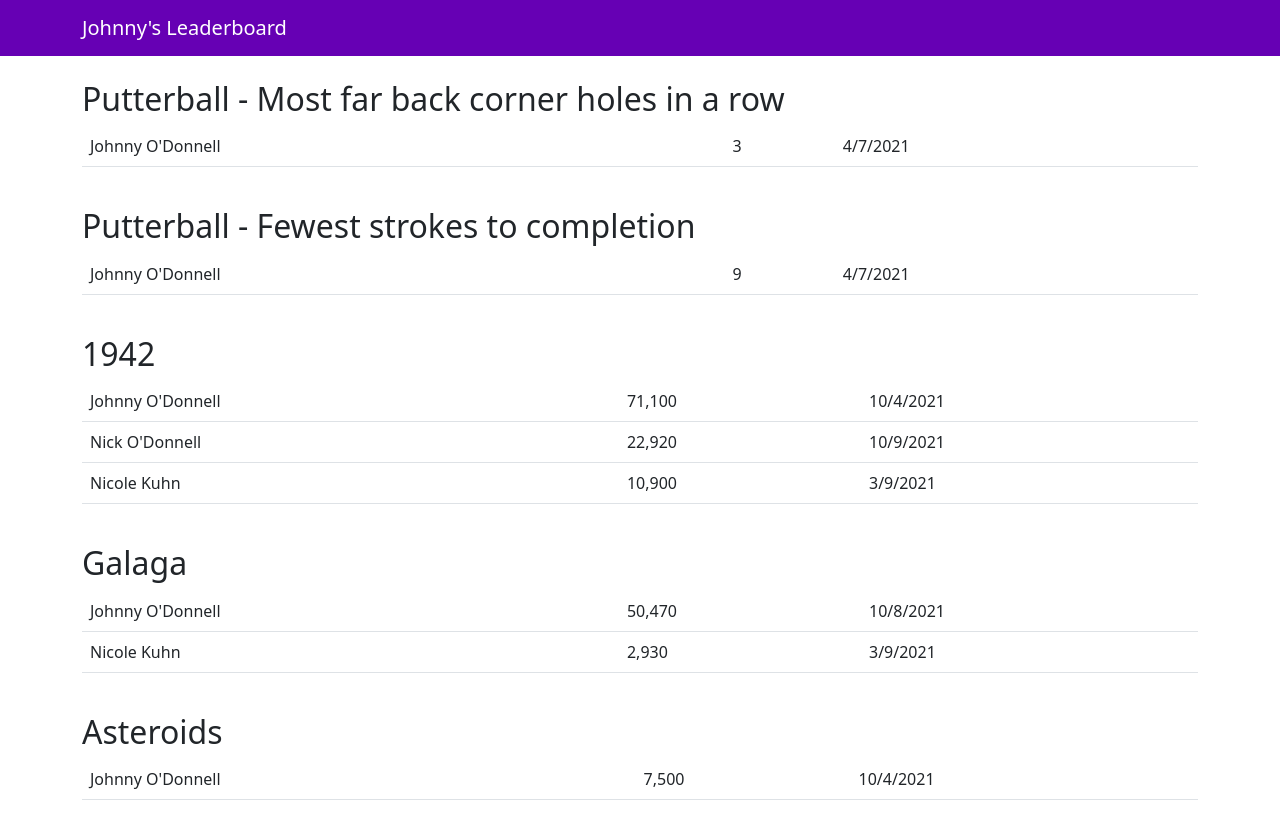
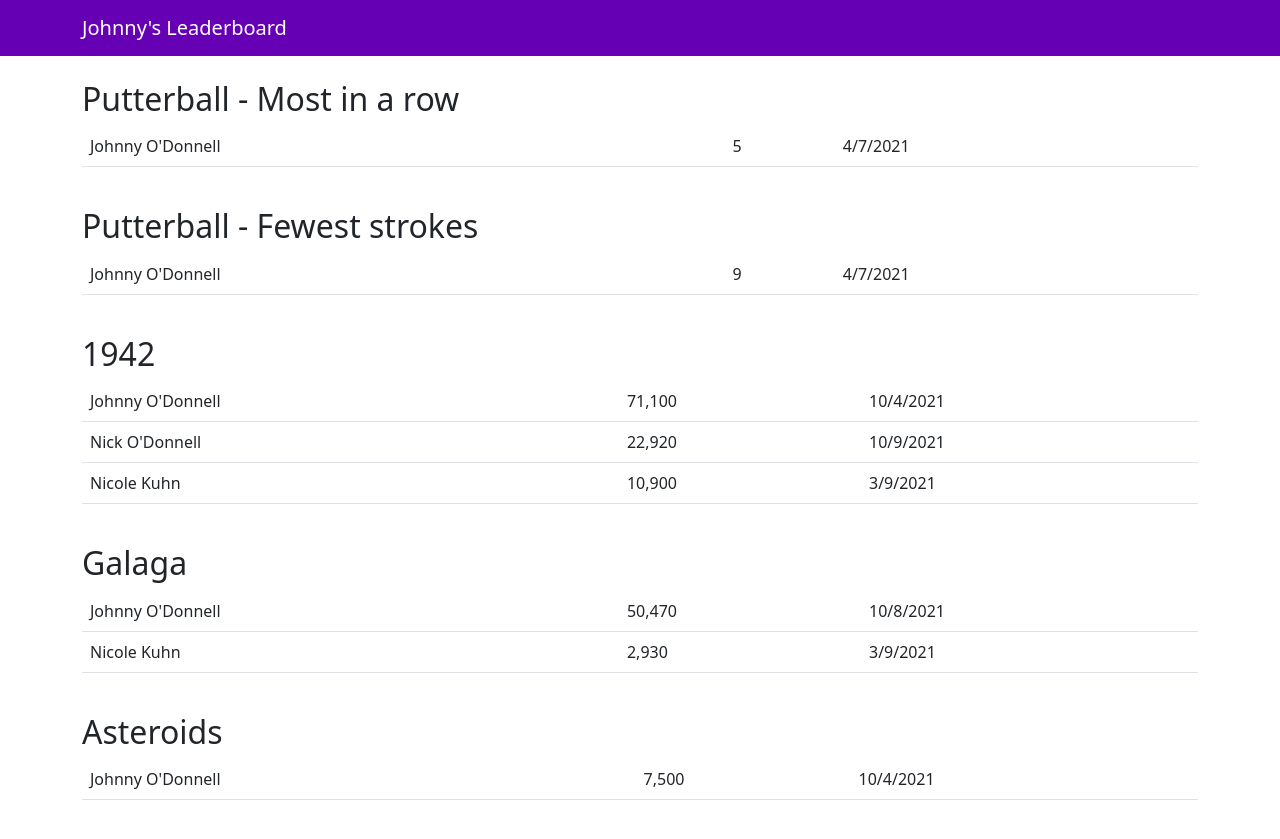
Before and after one commit to johnnyo-games/johnnyo-games.github.io, a Jekyll site: the page built from index.html, in a window 1280 px wide. Shown: the top 839 px of the page. Built offline with Jekyll 4.4.1, drawn with Linux system fonts in a browser that asks for light colours.

Commit message:
New Putterball most-in-a-row record for Johnny
Abridge Putterball descriptions

```diff
--- a/index.html
+++ b/index.html
@@ -2,13 +2,13 @@
 layout: default
 ---
 
-<h2>Putterball - Most far back corner holes in a row</h2>
+<h2>Putterball - Most in a row</h2>
 
 <table class="table">
     <tbody>
         <tr>
             <td>Johnny O'Donnell</td>
-            <td>3</td>
+            <td>5</td>
             <td>4/7/2021</td>
         </tr>
     </tbody>
@@ -16,7 +16,7 @@
 
 <br />
 
-<h2>Putterball - Fewest strokes to completion</h2>
+<h2>Putterball - Fewest strokes</h2>
 
 <table class="table">
     <tbody>
```
